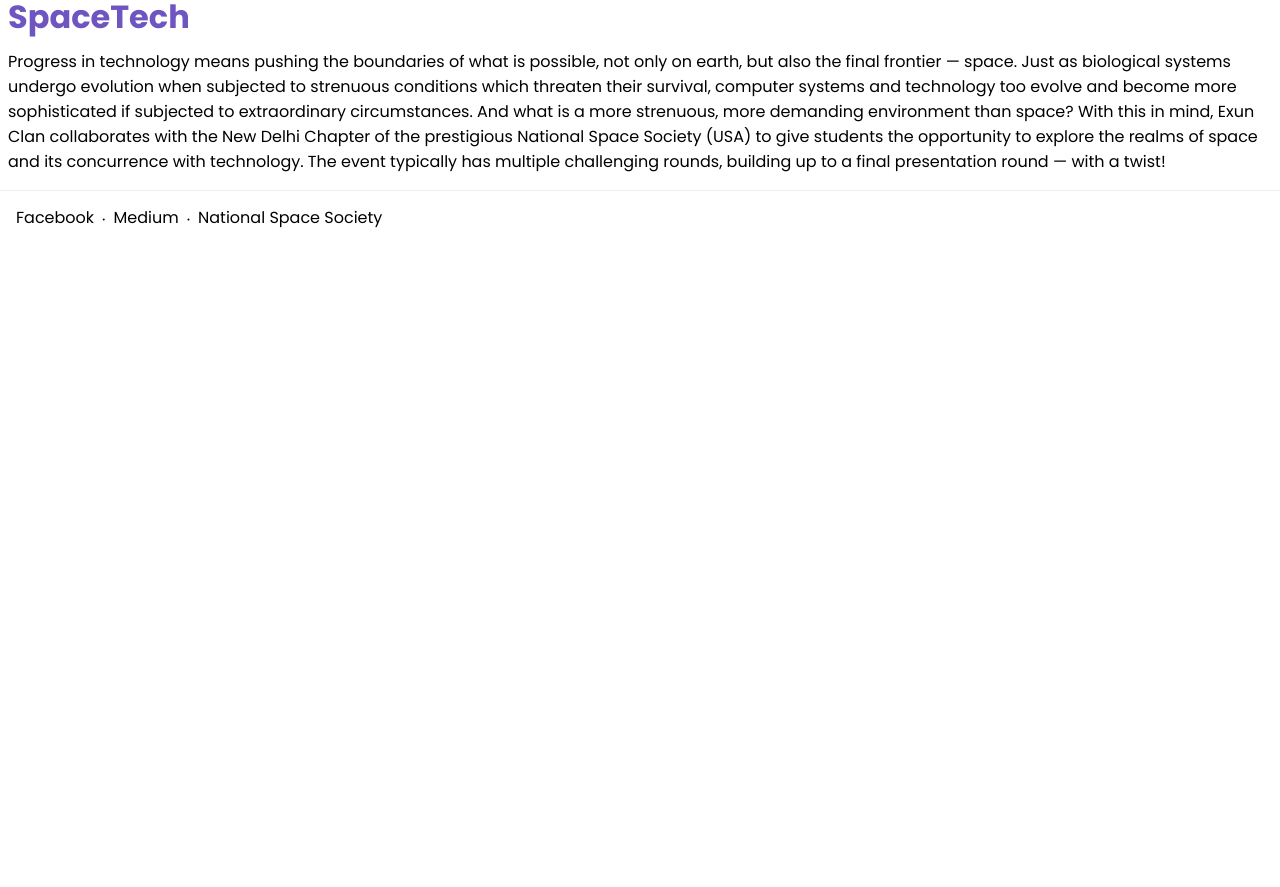
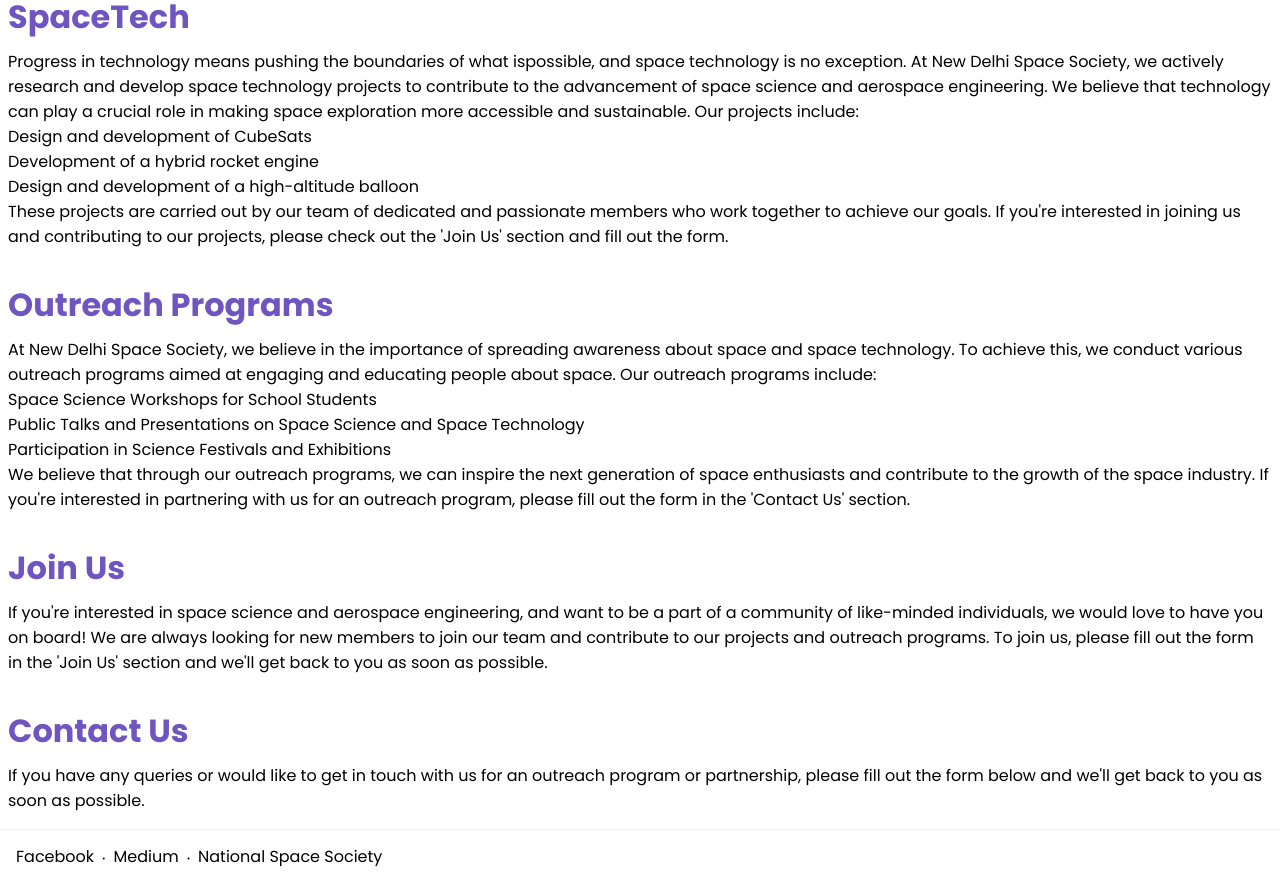
Before and after one commit to New-Delhi-Space-Society/new-delhi-space-society.github.io, a Next.js app: page / in a window 1280 px wide. Shown: the part 900-1787 px from the top of the page. Before the commit the page ends 1148 px from the top, so only its background shows below. Built offline with nearby package versions, Linux system fonts and the light colour scheme.

Commit message:
Update Contents.tsx

```diff
--- a/components/index/Contents.tsx
+++ b/components/index/Contents.tsx
@@ -5,7 +5,7 @@ import { nssUrl } from "../../config";
 export default function Contents() {
   return (
     <AppContainer>
-    <SubHeadingContents title="Introduction">
+      <SubHeadingContents title="Introduction" style={{ fontFamily: "Roboto Flex" }}>
         With a goal of making advancement in space science and aerospace
         engineering, we are a group of space enthusiasts who formed the New
         Delhi Space Society, a chapter of{" "}
@@ -18,32 +18,42 @@ export default function Contents() {
         awareness about space. We are a growing group of aerospace aficionados
         and are actively looking for your support! Learn more in the `About Us`
         section and volunteer your efforts!
-    </SubHeadingContents>
-      <SubHeadingContents title="Awards">
+      </SubHeadingContents>
+      <SubHeadingContents title="Awards" style={{ fontFamily: "Roboto Flex" }}>
         The New Delhi Space Society has been awarded with the following:
         <ul>
           <li>Best New Chapter Award (2019)</li>
           <li>Honourable Mention Award (2022)</li>
         </ul>
       </SubHeadingContents>
-      <SubHeadingContents title="Newspaper Features">
+      <SubHeadingContents title="Newspaper Features" style={{ fontFamily: "Roboto Flex" }}>
         <div>
           New Delhi Space Society has been featured in Newspapers like Hindustan Times.
         </div>
       </SubHeadingContents>
-      <SubHeadingContents title="SpaceTech">
-        Progress in technology means pushing the boundaries of what is possible,
-        not only on earth, but also the final frontier — space. Just as
-        biological systems undergo evolution when subjected to strenuous
-        conditions which threaten their survival, computer systems and
-        technology too evolve and become more sophisticated if subjected to
-        extraordinary circumstances. And what is a more strenuous, more
-        demanding environment than space? With this in mind, Exun Clan
-        collaborates with the New Delhi Chapter of the prestigious National
-        Space Society (USA) to give students the opportunity to explore the
-        realms of space and its concurrence with technology. The event typically
-        has multiple challenging rounds, building up to a final presentation
-        round — with a twist!
+      <SubHeadingContents title="SpaceTech" style={{ fontFamily: "Roboto Flex" }}>
+        Progress in technology means pushing the boundaries of what ispossible, and space technology is no exception. At New Delhi Space Society, we actively research and develop space technology projects to contribute to the advancement of space science and aerospace engineering. We believe that technology can play a crucial role in making space exploration more accessible and sustainable. Our projects include:
+        <ul>
+          <li>Design and development of CubeSats</li>
+          <li>Development of a hybrid rocket engine</li>
+          <li>Design and development of a high-altitude balloon</li>
+        </ul>
+        These projects are carried out by our team of dedicated and passionate members who work together to achieve our goals. If you're interested in joining us and contributing to our projects, please check out the 'Join Us' section and fill out the form.
+      </SubHeadingContents>
+      <SubHeadingContents title="Outreach Programs" style={{ fontFamily: "Roboto Flex" }}>
+        At New Delhi Space Society, we believe in the importance of spreading awareness about space and space technology. To achieve this, we conduct various outreach programs aimed at engaging and educating people about space. Our outreach programs include:
+        <ul>
+          <li>Space Science Workshops for School Students</li>
+          <li>Public Talks and Presentations on Space Science and Space Technology</li>
+          <li>Participation in Science Festivals and Exhibitions</li>
+        </ul>
+        We believe that through our outreach programs, we can inspire the next generation of space enthusiasts and contribute to the growth of the space industry. If you're interested in partnering with us for an outreach program, please fill out the form in the 'Contact Us' section.
+      </SubHeadingContents>
+      <SubHeadingContents title="Join Us" style={{ fontFamily: "Roboto Flex" }}>
+        If you're interested in space science and aerospace engineering, and want to be a part of a community of like-minded individuals, we would love to have you on board! We are always looking for new members to join our team and contribute to our projects and outreach programs. To join us, please fill out the form in the 'Join Us' section and we'll get back to you as soon as possible.
+      </SubHeadingContents>
+      <SubHeadingContents title="Contact Us" style={{ fontFamily: "Roboto Flex" }}>
+        If you have any queries or would like to get in touch with us for an outreach program or partnership, please fill out the form below and we'll get back to you as soon as possible.
       </SubHeadingContents>
     </AppContainer>
   );
```
